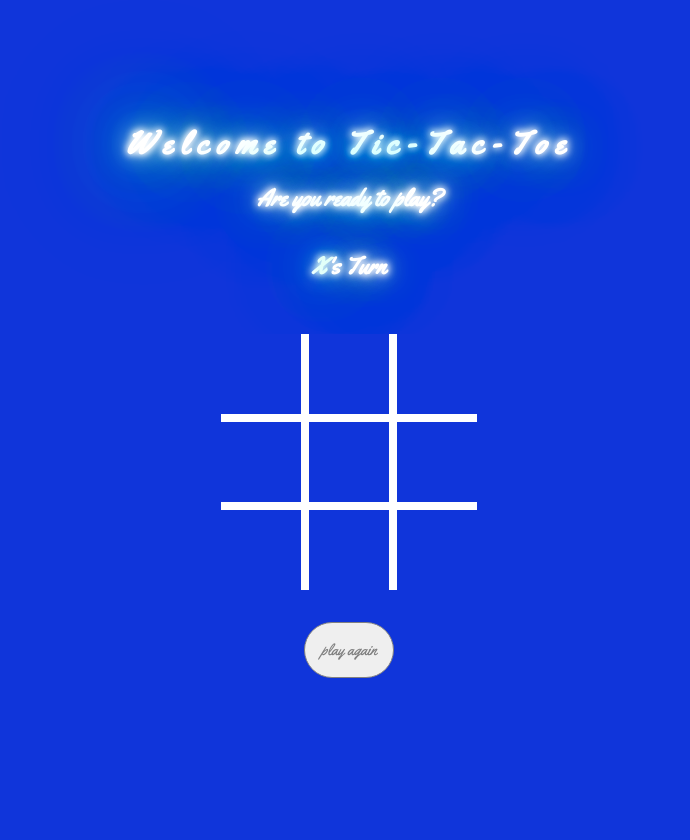
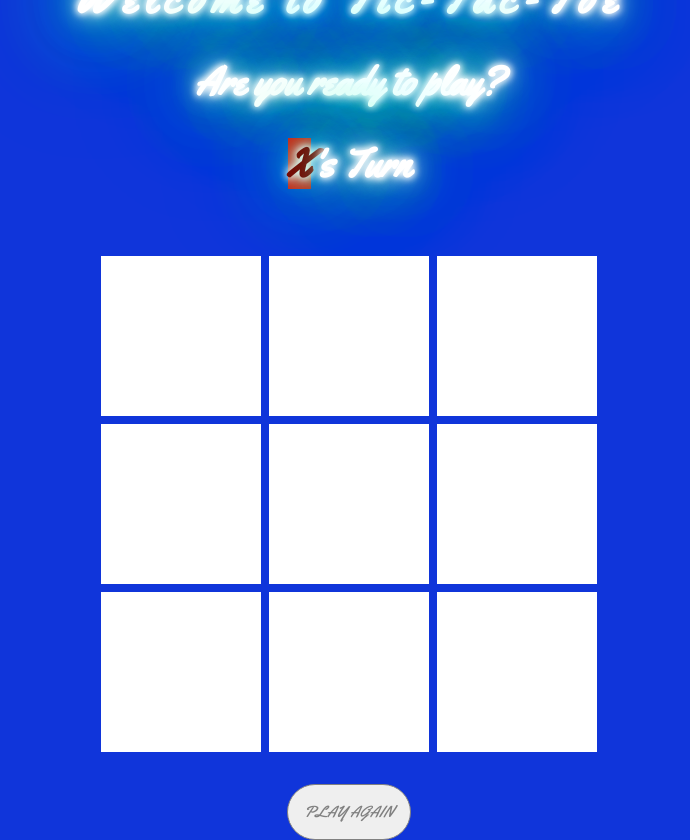
Before and after one commit to staceyjf/Tic-Tac-Toe, a plain HTML site: page index.html in a window 1280 px wide. Shown: the whole page, without its empty margins (291-981 px from the left). Before the commit the page ends 800 px from the top, so only its background shows below. Drawn offline with Linux system fonts and the light colour scheme.

Commit message:
Subject line (try to keep under 50 characters)
Multi-line description of commit,
feel free to be detailed.

[Ticket: X]

```diff
--- a/index.html
+++ b/index.html
@@ -30,7 +30,7 @@
         <div id="c2r0"></div>
     </section>
 
-    <button>play again</button>
+    <button>PLAY AGAIN</button>
 
 </body>
 </html>
--- a/style.css
+++ b/style.css
@@ -14,31 +14,45 @@ body {
 }
 
 header {
-    font-size: 4vmin;
+    font-size: 5.5vmin;
     font-weight: bold;
     letter-spacing: 1vmin;
+    margin-top: 1vmin;
 }
 
+.neonText {
+    color: #fff;
+    text-shadow:
+      0 0 7px #fff,
+      0 0 10px #fff,
+      0 0 21px #fff,
+      0 0 42px #0fa,
+      0 0 82px #0fa,
+      0 0 92px #0fa,
+      0 0 102px #0fa,
+      0 0 151px #0fa;
+  }
+
 h1 {
-    font-size: 3vmin;
+    font-size: 5vmin;
 }
 
 h2 {
-    font-size: 3vmin;
+    font-size: 5vmin;
+    margin-top: 0;
 }
 
 #board {
     display: grid;
-    grid-template-columns: repeat(3, 10vmin);
-    grid-template-rows: repeat(3, 10vmin);
+    grid-template-columns: repeat(3, 20vmin);
+    grid-template-rows: repeat(3, 20vmin);
     gap: 1vmin;
     margin-top: 4vmin;
-    background-color: white;
 }
 
-#board > div {
+/* #board > div {
     background-color: #1035da;
-}
+} */
 
 button {
     margin-top: 4vmin;
@@ -54,15 +68,20 @@ color: white;
 background-color: darkgrey;
 }
 
-.neonText {
-    color: #fff;
-    text-shadow:
-      0 0 7px #fff,
-      0 0 10px #fff,
-      0 0 21px #fff,
-      0 0 42px #0fa,
-      0 0 82px #0fa,
-      0 0 92px #0fa,
-      0 0 102px #0fa,
-      0 0 151px #0fa;
-  }
+.x {
+    background-color: red;
+    color: darkred;
+}
+
+.o {
+    background-color: #0fa;
+    color: darkgreen;
+}
+
+.unplayed {
+    background-color: white;
+}
+
+.tie {
+    background-color: white;
+}
```
